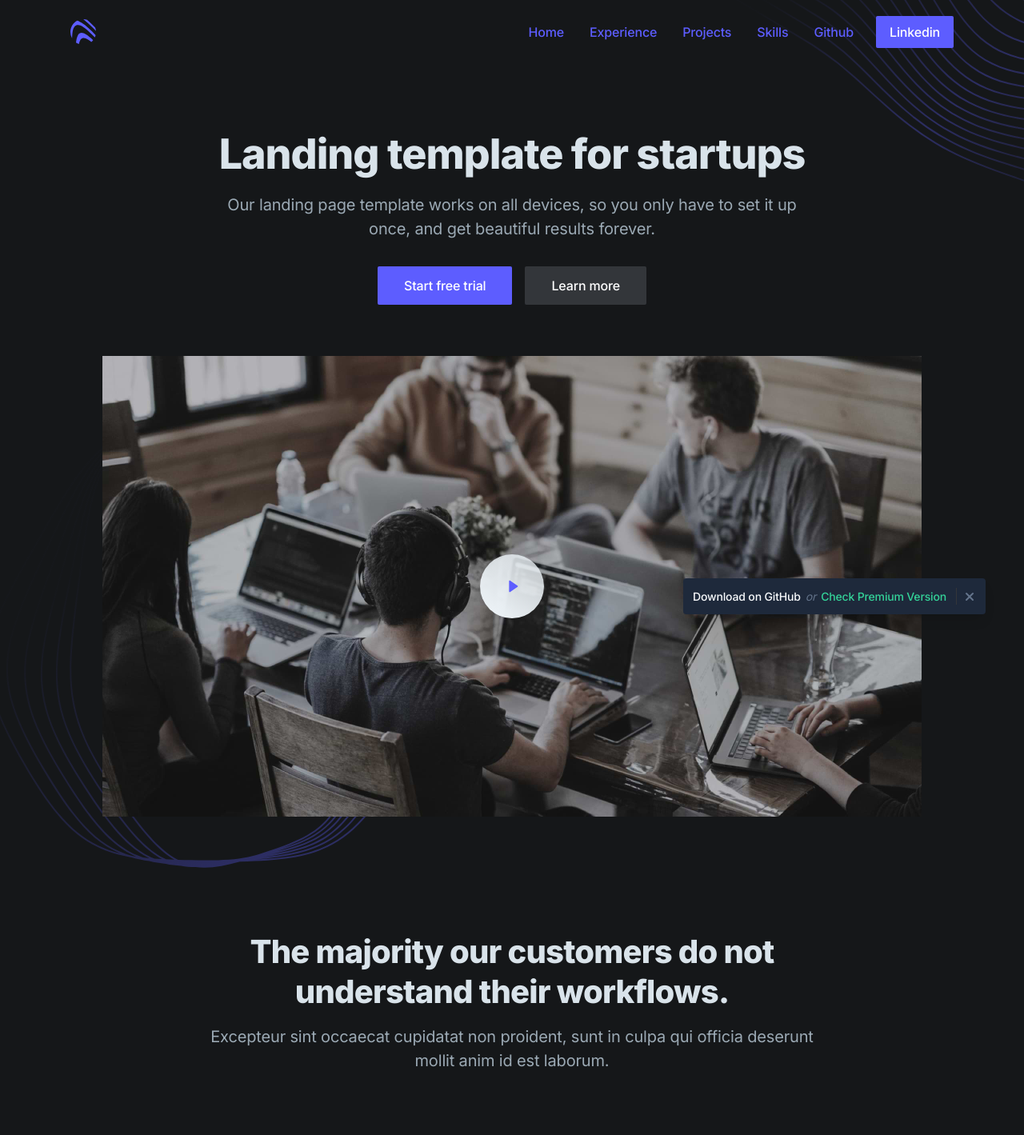
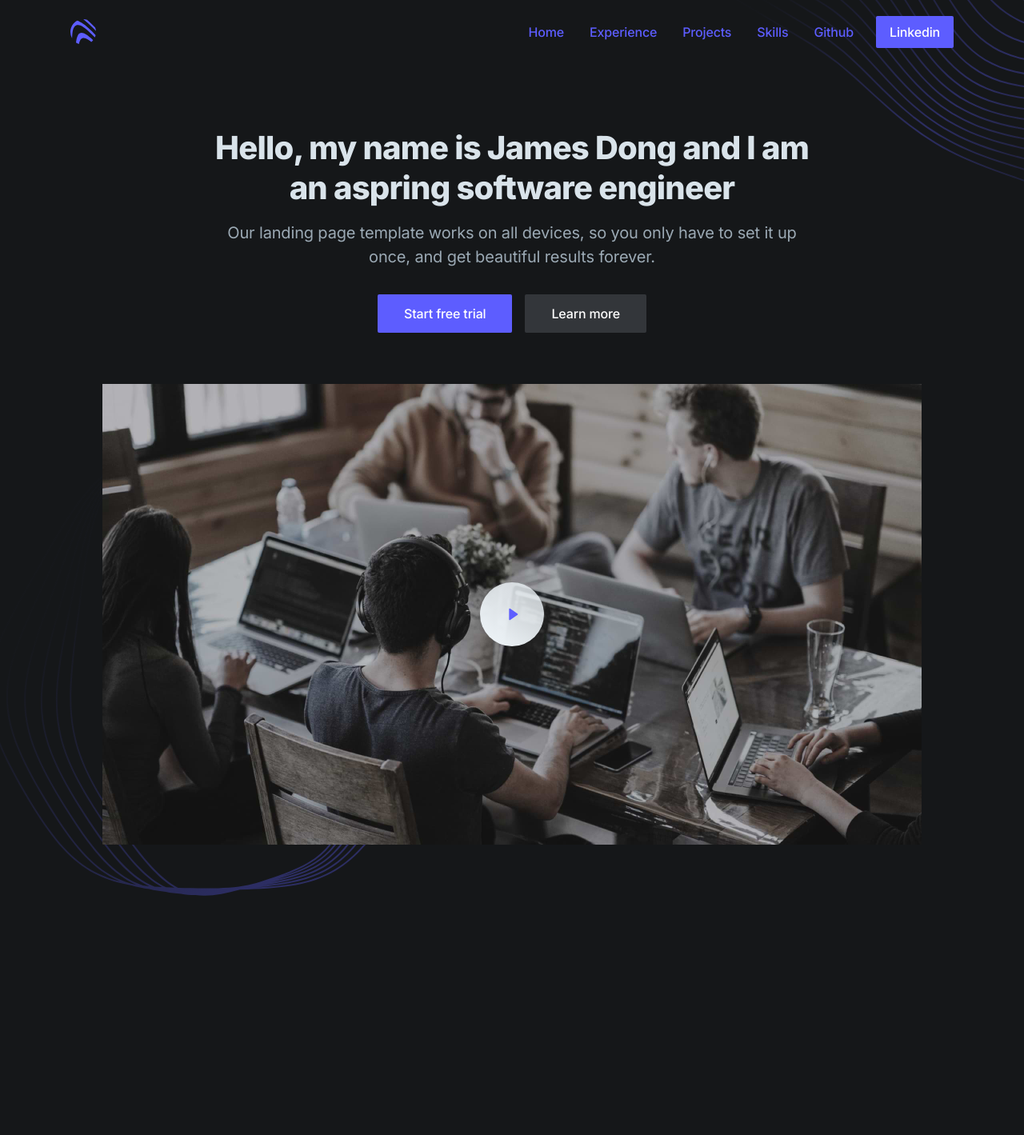
Before and after one commit to jamesjd210/james-dong, a Next.js app: page / in a window 1280 px wide. Shown: the top 1419 px of the page at 80% size. After the commit the page ends 1120 px from the top, so only its background shows below. Built offline with nearby package versions, Linux system fonts and the light colour scheme.

Commit message:
more landing page work

```diff
--- a/src/app/(default)/layout.tsx
+++ b/src/app/(default)/layout.tsx
@@ -33,7 +33,7 @@ export default function DefaultLayout({
 
       </main>
 
-      <Footer />
+      {/* <Footer /> */}
     </>
   )
 }
--- a/src/app/(default)/page.tsx
+++ b/src/app/(default)/page.tsx
@@ -13,10 +13,10 @@ export default function Home() {
   return (
     <>
       <Hero />
-      <Features />
+      {/* <Features />
       <Zigzag />
       <Testimonials />
-      <Newsletter />
+      <Newsletter /> */}
     </>
   )
 }
--- a/src/app/components/hero.tsx
+++ b/src/app/components/hero.tsx
@@ -24,7 +24,7 @@ export default function Hero() {
 
           {/* Section header */}
           <div className="max-w-3xl mx-auto text-center pb-12 md:pb-16">
-            <h1 className="h1 mb-4" data-aos="fade-up">Landing template for startups</h1>
+            <h1 className="h2 mb-4" data-aos="fade-up">Hello, my name is James Dong and I am an aspring software engineer</h1>
             <p className="text-xl text-gray-400 mb-8" data-aos="fade-up" data-aos-delay="200">Our landing page template works on all devices, so you only have to set it up once, and get beautiful results forever.</p>
             <div className="max-w-xs mx-auto sm:max-w-none sm:flex sm:justify-center">
               <div data-aos="fade-up" data-aos-delay="400">
--- a/src/app/layout.tsx
+++ b/src/app/layout.tsx
@@ -34,7 +34,7 @@ export default function RootLayout({
         <div className="flex flex-col min-h-screen overflow-hidden">
           <Header />
           {children}
-          <Banner />
+          {/* <Banner /> */}
         </div>
       </body>
     </html>
```
